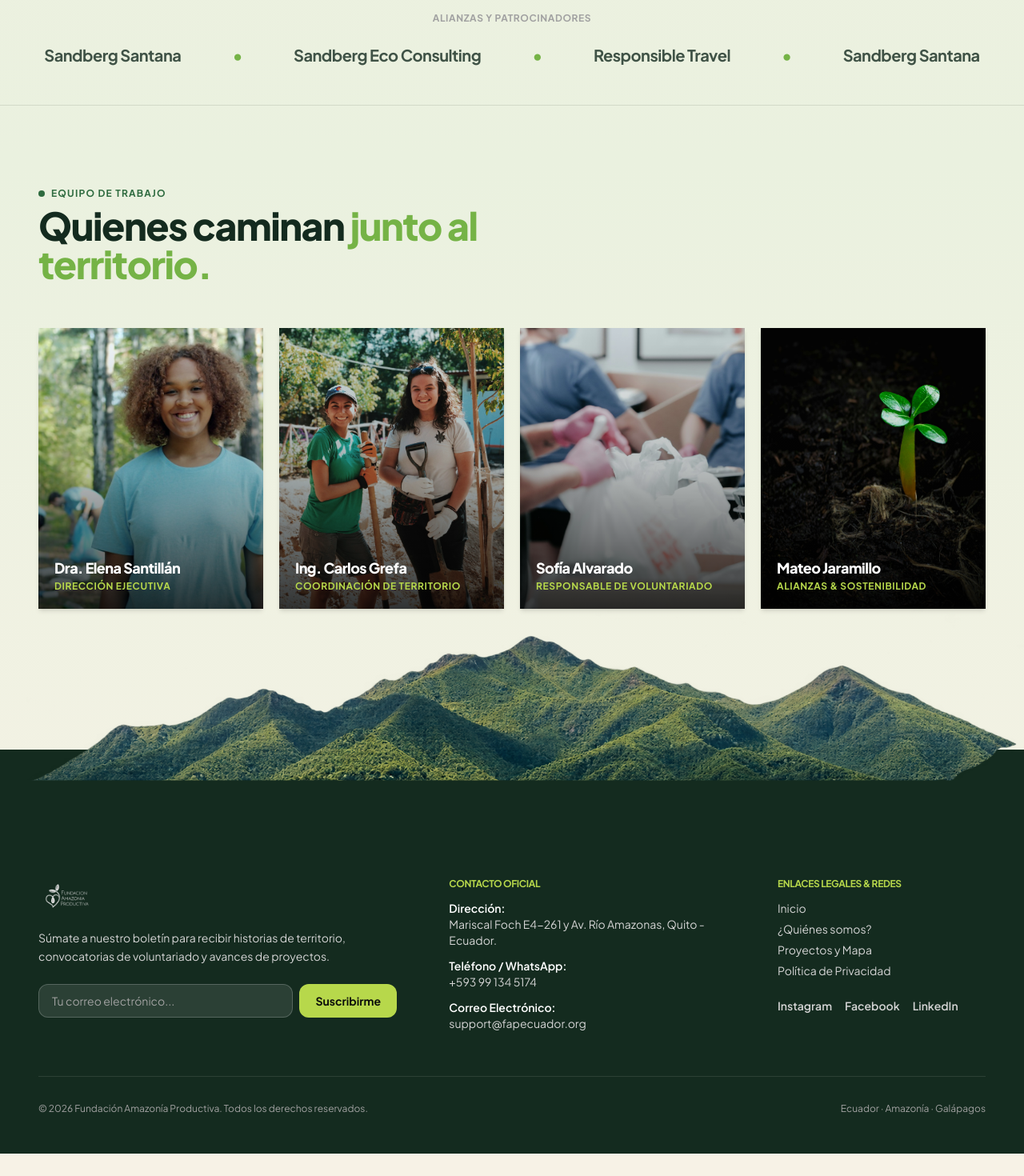
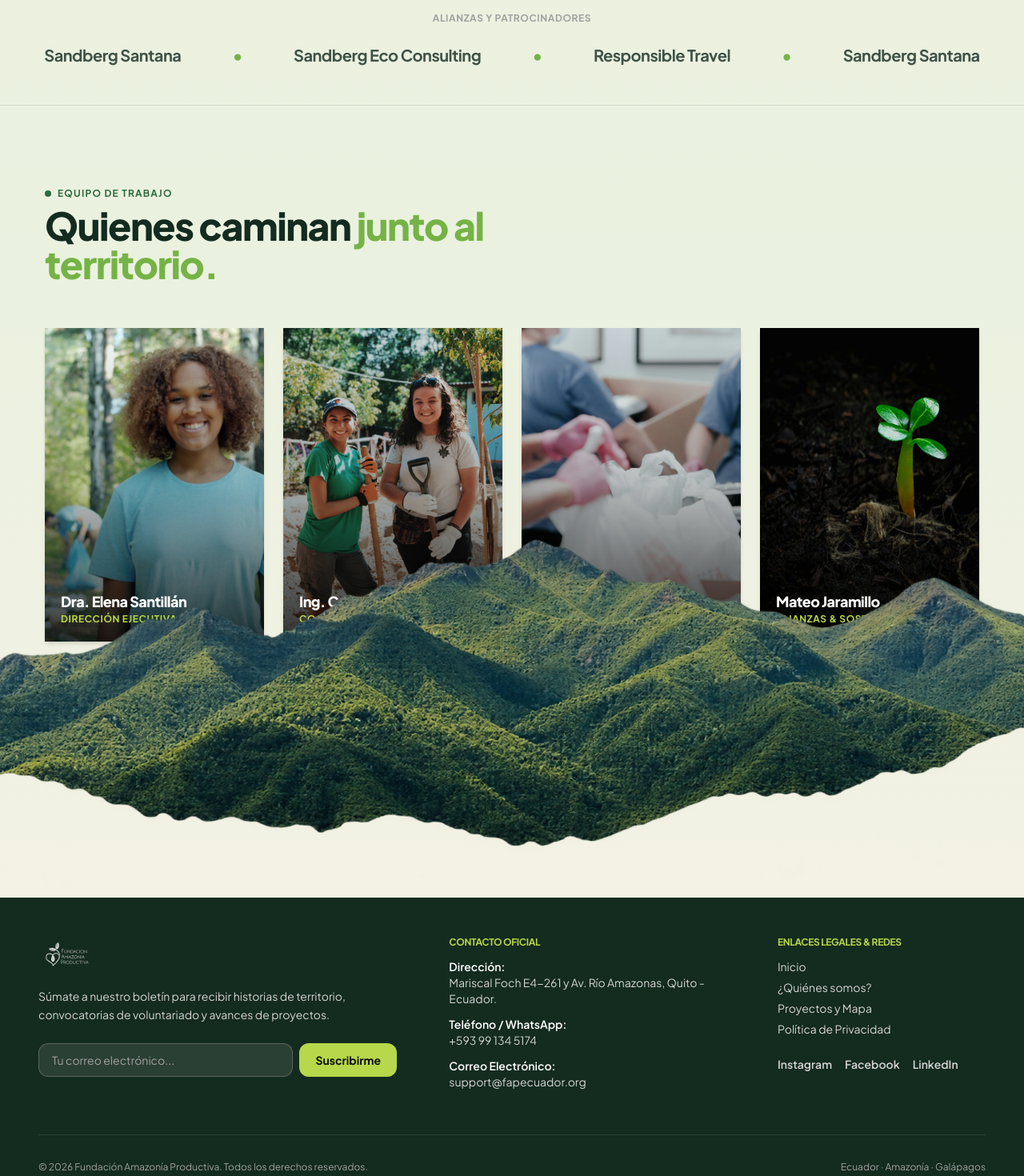
Before and after one commit to responsibletraveltouroperator/FAP-dise-o-nuevo, a Next.js app: page / in a window 1280 px wide. Shown: the part 3520-4990 px from the top of the page at 80% size. Before the commit the page ends 4962 px from the top, so only its background shows below. Built offline with nearby package versions, Linux system fonts and the light colour scheme.

Commit message:
Style: widen and lengthen team cards and scale footer mountain to full page width

```diff
--- a/src/app/page.tsx
+++ b/src/app/page.tsx
@@ -897,9 +897,9 @@ export default function Page() {
       </section>
 
       {/* ============================================================== */}
-      {/* 7. NUESTRO EQUIPO (DISEÑO EDITORIAL LIMPIO) */}
+      {/* 7. NUESTRO EQUIPO (DISEÑO EDITORIAL AMPLIO Y LARGO) */}
       {/* ============================================================== */}
-      <section id="equipo" className="py-24 px-6 sm:px-10 lg:px-12 max-w-[1400px] mx-auto">
+      <section id="equipo" className="py-24 px-6 sm:px-10 lg:px-14 w-full max-w-[1680px] mx-auto">
         <div className="max-w-2xl mb-14">
           <div className="inline-flex items-center gap-2 text-xs font-bold tracking-widest uppercase text-[#2E6B3F] mb-2">
             <span className="w-2 h-2 rounded-full bg-[#2E6B3F]" />
@@ -910,8 +910,8 @@ export default function Page() {
           </h2>
         </div>
 
-        {/* Personas del equipo: Estilo retrato editorial sin cápsulas; nombre abajo y descripción corta en hover */}
-        <div className="grid grid-cols-1 sm:grid-cols-2 md:grid-cols-4 gap-5">
+        {/* Personas del equipo: Más largas y anchas ocupando más ancho de página */}
+        <div className="grid grid-cols-1 sm:grid-cols-2 md:grid-cols-4 gap-5 lg:gap-6">
           {[
             {
               name: "Dra. Elena Santillán",
@@ -940,7 +940,7 @@ export default function Page() {
           ].map((member) => (
             <div
               key={member.name}
-              className="group relative aspect-[4/5] overflow-hidden bg-neutral-900 rounded-none shadow-md cursor-default"
+              className="group relative aspect-[3/4.3] overflow-hidden bg-neutral-900 rounded-none shadow-md cursor-default"
             >
               <img
                 src={getImageSrc(member.img)}
@@ -971,20 +971,20 @@ export default function Page() {
       </section>
 
       {/* ============================================================== */}
-      {/* 7. FOOTER CON RELIEVE DE MONTAÑA REAL (fap-mountain-footer.png) */}
+      {/* 7. FOOTER CON RELIEVE DE MONTAÑA REAL ESCALADO AL ANCHO COMPLETO */}
       {/* ============================================================== */}
-      <footer id="contacto" className="relative bg-[#142b1f] text-white pt-0 pb-12 mt-20">
+      <footer id="contacto" className="relative bg-[#142b1f] text-white pt-12 pb-12 mt-44 sm:mt-56">
 
-        {/* Silueta de montaña real que se combina y continúa con el fondo del footer */}
-        <div className="relative w-full -translate-y-[85%] pointer-events-none z-10">
+        {/* Silueta de montaña real apoyada exactamente sobre el borde del footer y escalada al ancho completo */}
+        <div className="absolute bottom-full left-0 right-0 w-full overflow-hidden pointer-events-none z-10">
           <img
             src={getImageSrc(mountainFooterImage)}
             alt=""
-            className="w-full object-cover max-h-48 sm:max-h-64 object-top select-none"
+            className="w-[140%] -ml-[20%] sm:w-[128%] sm:-ml-[14%] max-w-none h-auto object-bottom select-none block translate-y-[2px]"
           />
         </div>
 
-        <div className="max-w-[1400px] mx-auto px-6 sm:px-10 lg:px-12 -mt-20 sm:-mt-24 relative z-20">
+        <div className="max-w-[1400px] mx-auto px-6 sm:px-10 lg:px-12 relative z-20">
 
           {/* Fila Principal: Newsletter integrado directamente (sin contenedor separado) y Contacto */}
           <div className="grid grid-cols-1 lg:grid-cols-12 gap-12 pb-14 border-b border-white/10">
```
